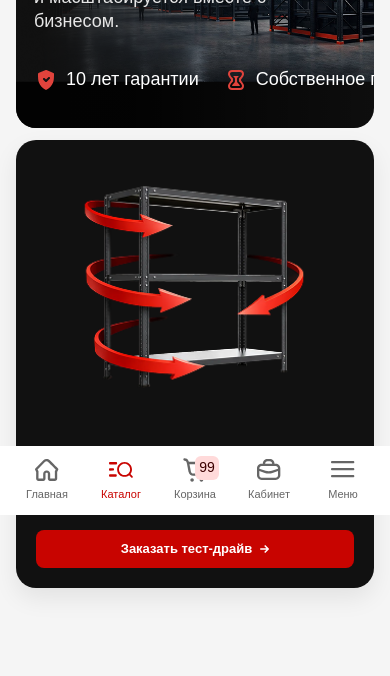
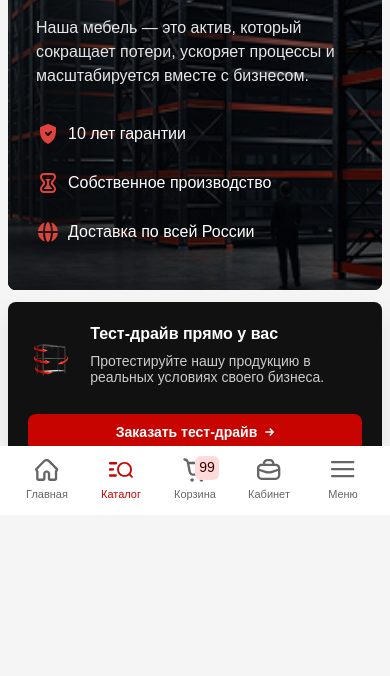
Before and after one commit to EvgeniyWis/IronMebel, a website: page index.html in a window 390 px wide. Shown: the part 329-1005 px from the top of the page. After the commit the page ends 889 px from the top, so only its background shows below. Drawn offline with Linux system fonts and the light colour scheme; a web font is replaced by a local one.

Commit message:
feat (main block): add adaptive.

```diff
--- a/index.html
+++ b/index.html
@@ -1251,6 +1251,7 @@
             </article>
 
             <aside class="im-hero__side" aria-label="Тест-драйв продукции">
+              <div class="im-hero__side-main">
                 <div class="im-hero__side-image">
                   <img
                     src="images/main/test_drive.png"
@@ -1265,6 +1266,8 @@
                       бизнеса.
                     </p>
                   </div>
+                </div>
+              </div>
               <button class="im-hero__cta" type="button">
                 <span class="im-hero__cta-text">Заказать тест-драйв</span>
                 <span class="im-hero__cta-icon" aria-hidden="true">
@@ -1282,7 +1285,6 @@
                   </svg>
                 </span>
               </button>
-              </div>
             </aside>
           </div>
         </div>
--- a/scss/_layout.scss
+++ b/scss/_layout.scss
@@ -1,6 +1,5 @@
 .im-header {
   width: 100vw;
-  max-width: 100%;
   margin-left: calc(50% - 50vw);
   margin-right: calc(50% - 50vw);
   background-color: var(--neutral-100);
@@ -146,7 +145,7 @@
 .im-hero__main {
   position: relative;
   overflow: hidden;
-  border-radius: 20px;
+  border-radius: 8px;
   background: #111111;
   color: #ffffff;
   min-height: 280px;
@@ -247,7 +246,7 @@
 
 .im-hero__side {
   position: relative;
-  border-radius: 20px;
+  border-radius: 8px;
   box-shadow: 0 1px 2px 0 rgba(24, 39, 75, 0.04);
   background: #111;
   padding: 20px;
@@ -256,6 +255,12 @@
   justify-content: space-between;
   gap: 12px;
   box-shadow: 0 10px 24px rgba(0, 0, 0, 0.08);
+}
+
+.im-hero__side-main {
+  display: flex;
+  flex-direction: column;
+  gap: 20px;
 }
 
 .im-hero__side-image {
--- a/scss/_media.scss
+++ b/scss/_media.scss
@@ -1,6 +1,6 @@
-@media (max-width: 1200px) {
+@media (max-width: 1400px) {
   .im-header__top-inner {
-    gap: 8px;
+    gap: 10px;
   }
 
   .im-header__main-inner {
@@ -22,6 +22,12 @@
   .im-header__actions,
   .im-header__action {
     gap: 4px;
+  }
+}
+
+@media (max-width: 1100px) {
+  .im-hero__benefit {
+    white-space: normal;
   }
 }
 
@@ -70,8 +76,30 @@
   }
 }
 
+@media (max-width: 800px) {
+  .im-hero__inner {
+    grid-template-columns: 1fr;
+  }
+
+  .im-hero__side-image {
+    width: 78px;
+    height: 76px;
+    padding-bottom: 0;
+    border-radius: 6px;
+  }
+
+  .im-hero__side-image img {
+    border-radius: 6px;
+  }
+
+  .im-hero__side-content {
+    margin-top: 0;
+  }
+}
+
 @media (max-width: 600px) {
   .page {
+    padding: 8px;
     padding-bottom: calc(64px + env(safe-area-inset-bottom));
   }
 
@@ -162,22 +190,78 @@
     min-height: 240px;
   }
 
+  .im-hero__main-bg {
+    width: 100%;
+    object-fit: cover;
+    transform: scale(1.5);
+    filter: brightness(0.5);
+  }
+
   .im-hero__main-content {
-    padding: 20px 18px 18px;
+    padding: 28px;
     max-width: none;
   }
 
-  .im-hero__title {
-    font-size: 22px;
+  .im-hero__side-main {
+    display: flex;
+    flex-direction: row;
+    align-items: center;
+    gap: 16px;
   }
 
-  .im-hero__subtitle {
-    font-size: 14px;
+  .im-hero__side-image {
+    width: 78px;
+    height: 76px;
+    padding-bottom: 0;
+    border-radius: 6px;
   }
 
-  .im-hero__side {
-    max-width: 420px;
-    margin: 0 auto;
+  .im-hero__side-image img {
+    border-radius: 6px;
+  }
+
+  .im-hero__side-content {
+    margin-top: 0;
+  }
+
+  /* Типографика героя по макету при ≤600px */
+  .im-hero__title {
+    font-size: 40px;
+    line-height: 120%;
+  }
+
+  .im-hero__subtitle-accent {
+    font-size: 24px;
+    line-height: 133%;
+  }
+
+  .im-hero__text {
+    font-size: 16px;
+    line-height: 150%;
+  }
+
+  .im-hero__benefit-text {
+    font-weight: 500;
+    font-size: 16px;
+    line-height: 150%;
+    color: #fff;
+  }
+
+  .im-hero__benefits {
+    flex-direction: column;
+    align-items: flex-start;
+  }
+
+  .im-hero__side-title {
+    font-weight: 700;
+    font-size: 16px;
+    line-height: 150%;
+  }
+
+  .im-hero__cta {
+    font-size: 14px;
+    line-height: 150%;
+    font-weight: 700;
   }
 
   .im-city-modal {
```
Also changed, not shown: css/main.css. Lines whose indentation alone changed are shown as unchanged.
